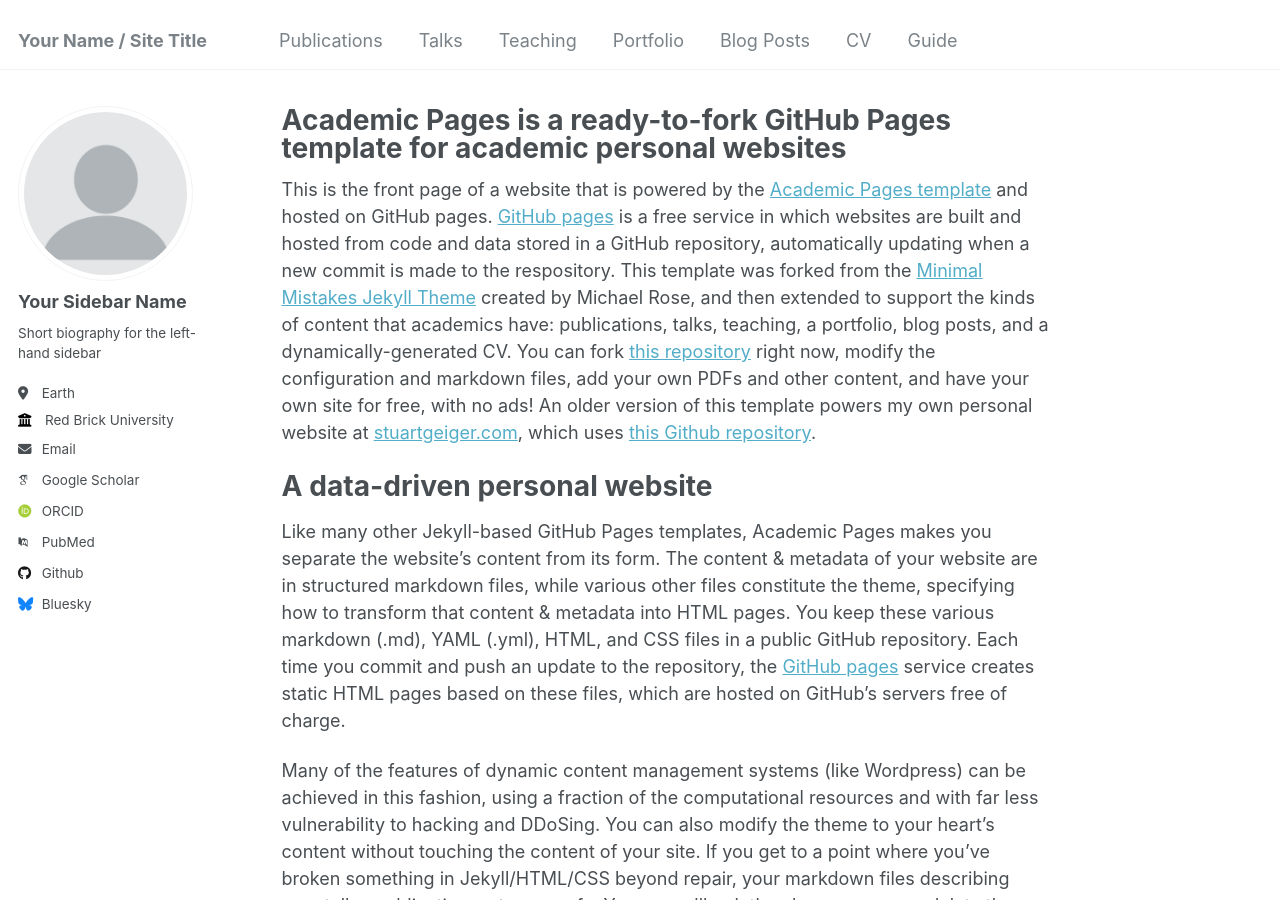
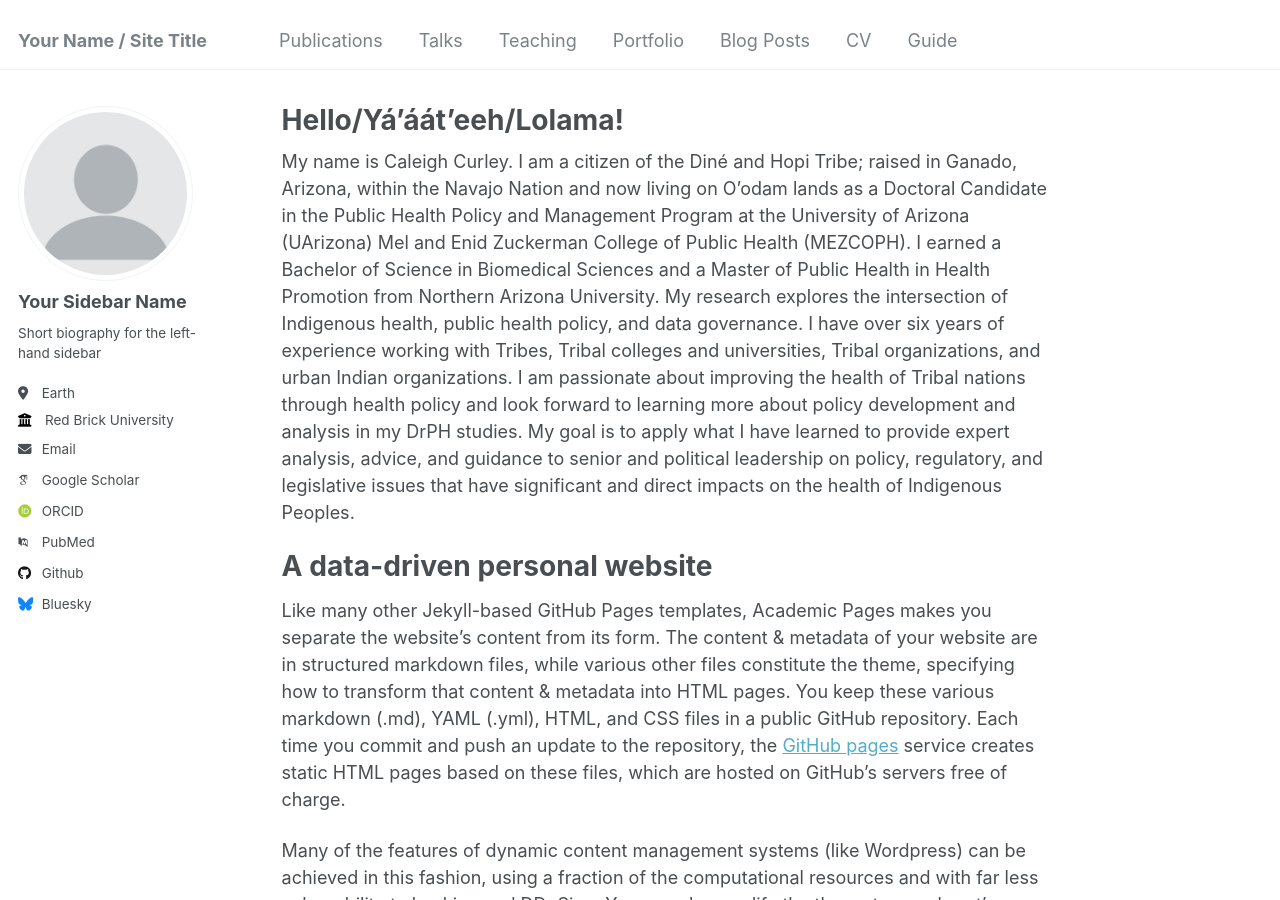
Before and after one commit to caleighcurley/Caleigh-Curley, a Jekyll site: the page built from _pages/about.md, in a window 1280 px wide and 900 px high. Built offline with Jekyll 4.4.1, drawn with Linux system fonts in a browser that asks for light colours; some web fonts are replaced.

Commit message:
Update about.md

```diff
--- a/_pages/about.md
+++ b/_pages/about.md
@@ -1,13 +1,13 @@
 ---
 permalink: /
-title: "Academic Pages is a ready-to-fork GitHub Pages template for academic personal websites"
+title: "Hello/Yá'áát'eeh/Lolama!"
 author_profile: true
 redirect_from:
   - /about/
   - /about.html
 ---
 
-This is the front page of a website that is powered by the [Academic Pages template](https://github.com/academicpages/academicpages.github.io) and hosted on GitHub pages. [GitHub pages](https://pages.github.com) is a free service in which websites are built and hosted from code and data stored in a GitHub repository, automatically updating when a new commit is made to the respository. This template was forked from the [Minimal Mistakes Jekyll Theme](https://mmistakes.github.io/minimal-mistakes/) created by Michael Rose, and then extended to support the kinds of content that academics have: publications, talks, teaching, a portfolio, blog posts, and a dynamically-generated CV. You can fork [this repository](https://github.com/academicpages/academicpages.github.io) right now, modify the configuration and markdown files, add your own PDFs and other content, and have your own site for free, with no ads! An older version of this template powers my own personal website at [stuartgeiger.com](http://stuartgeiger.com), which uses [this Github repository](https://github.com/staeiou/staeiou.github.io).
+My name is Caleigh Curley. I am a citizen of the Diné and Hopi Tribe; raised in Ganado, Arizona, within the Navajo Nation and now living on O’odam lands as a Doctoral Candidate in the Public Health Policy and Management Program at the University of Arizona (UArizona) Mel and Enid Zuckerman College of Public Health (MEZCOPH). I earned a Bachelor of Science in Biomedical Sciences and a Master of Public Health in Health Promotion from Northern Arizona University. My research explores the intersection of Indigenous health, public health policy, and data governance. I have over six years of experience working with Tribes, Tribal colleges and universities, Tribal organizations, and urban Indian organizations. I am passionate about improving the health of Tribal nations through health policy and look forward to learning more about policy development and analysis in my DrPH studies. My goal is to apply what I have learned to provide expert analysis, advice, and guidance to senior and political leadership on policy, regulatory, and legislative issues that have significant and direct impacts on the health of Indigenous Peoples.
 
 A data-driven personal website
 ======
```
